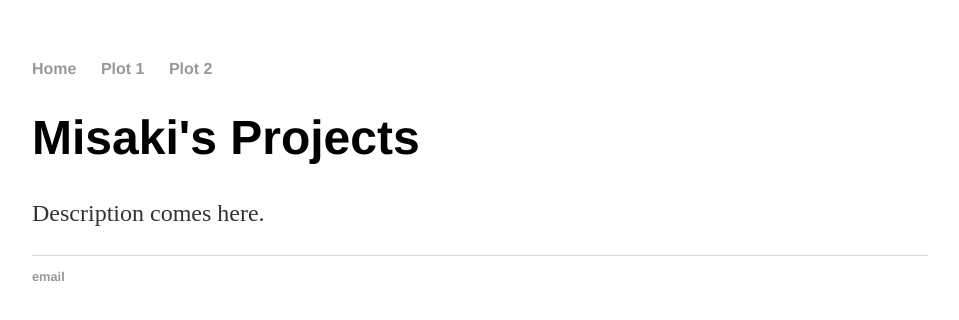
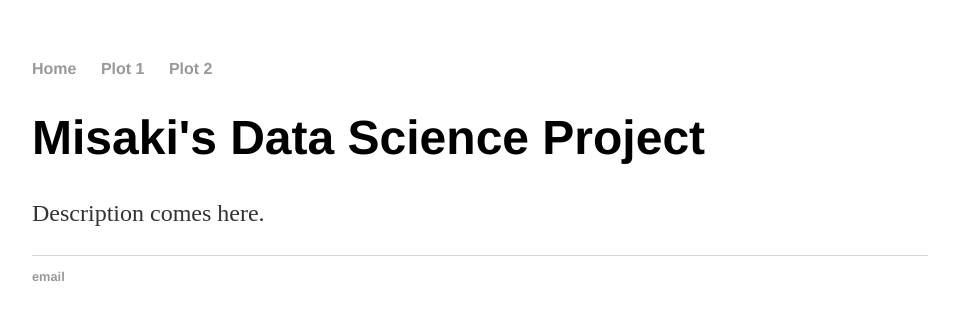
Before and after one commit to misakimatsumura/misakimatsumura.github.io, a Jekyll site: the page built from index.html, in a window 1280 px wide. Shown: the top 320 px of the page, without its empty margins (160-1119 px from the left). Built offline with Jekyll 4.4.1, drawn with Linux system fonts in a browser that asks for light colours.

Commit message:
Update index.html

```diff
--- a/index.html
+++ b/index.html
@@ -3,6 +3,6 @@ layout: default
 title: Misaki Matsumura
 ---
 <div class="blurb">
-	<h1>Misaki's Projects</h1>
+	<h1>Misaki's Data Science Project</h1>
 	<p>Description comes here.
 </div><!-- /.blurb -->
```
